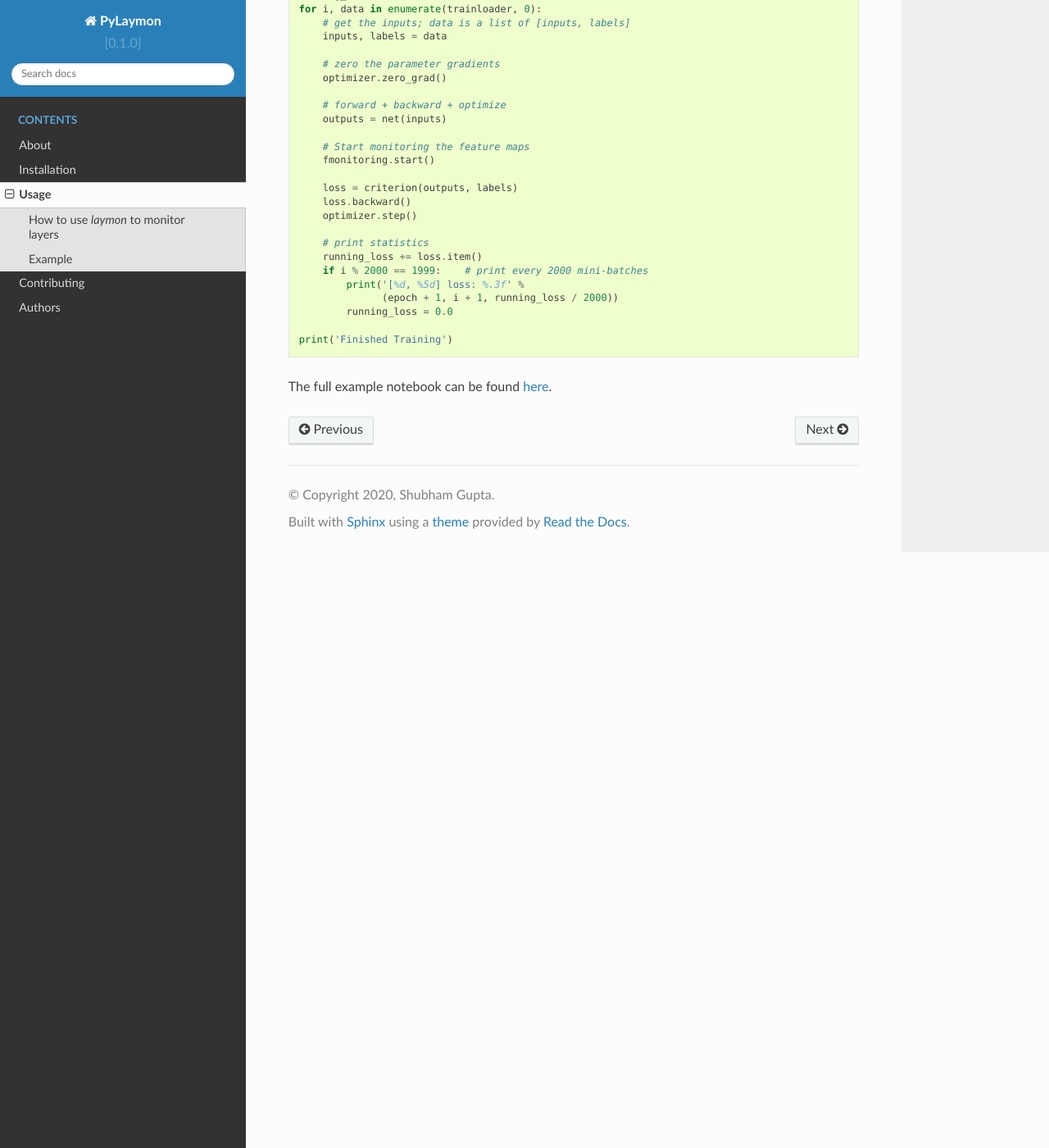
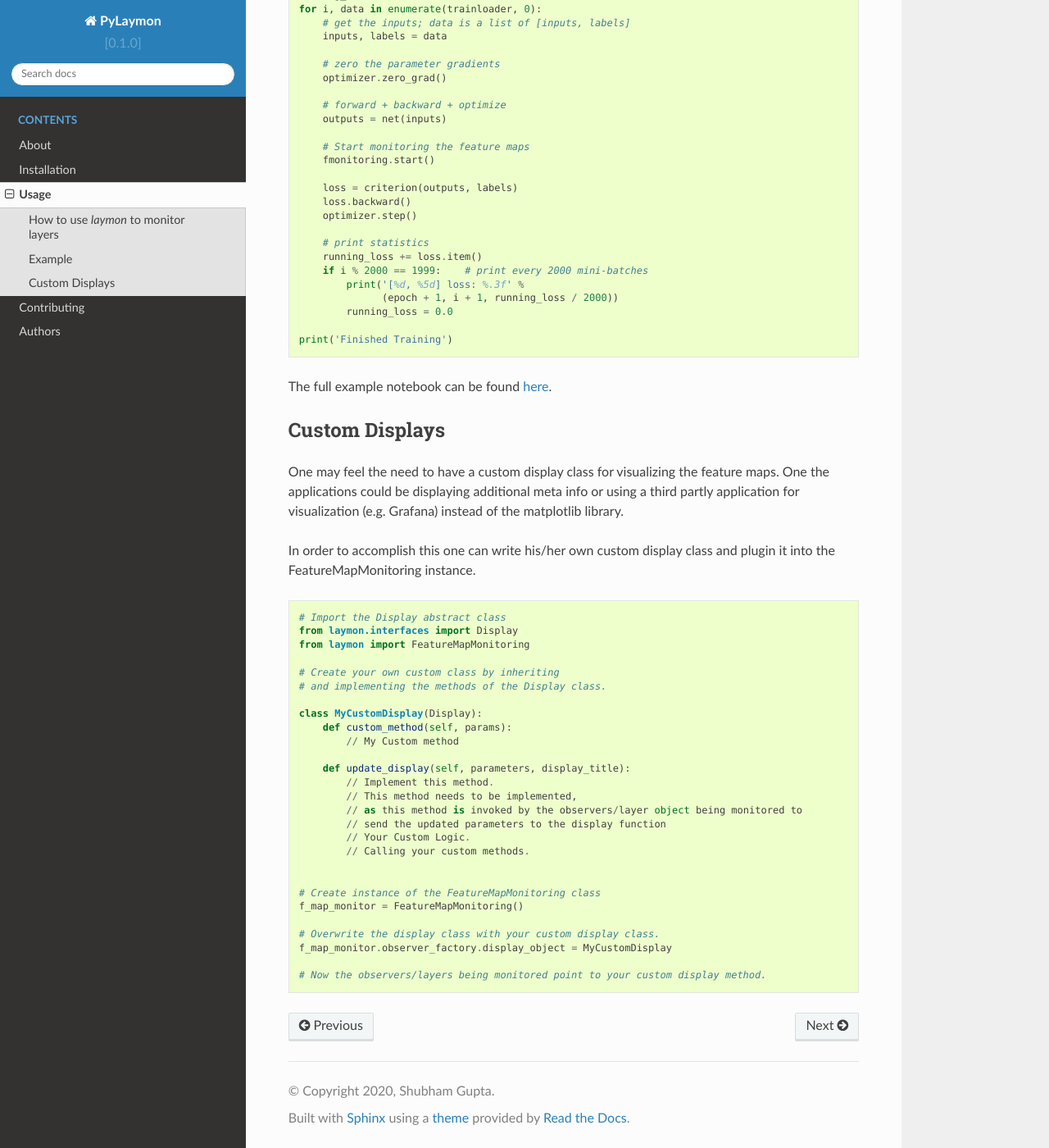
Before and after one commit to shubham3121/laymon, a Sphinx documentation site: the page built from docs/source/usage.rst, in a window 1280 px wide and 1400 px high, scrolled down 1670 px. Shown: the whole window at 82% size. Built offline with Sphinx 7.4.7 and the Read the Docs theme 2.0.0, drawn with Linux system fonts in a browser that asks for light colours.

Commit message:
docs: update usage docs for implementing custom displays.

```diff
--- a/docs/source/usage.rst
+++ b/docs/source/usage.rst
@@ -107,3 +107,41 @@ Below is a sample example::
 The full example notebook can be found here_.
 
 .. _here: https://github.com/shubham3121/laymon/tree/master/examples
+
+
+Custom Displays
+---------------
+
+One may feel the need to have a custom display class for visualizing the feature maps. One the applications could be displaying additional meta info or using a third partly application for visualization (e.g. Grafana) instead of the matplotlib library.
+
+In order to accomplish this one can write his/her own custom display class and plugin it into the FeatureMapMonitoring instance.
+
+::
+
+    # Import the Display abstract class
+    from laymon.interfaces import Display
+    from laymon import FeatureMapMonitoring
+
+    # Create your own custom class by inheriting
+    # and implementing the methods of the Display class.
+
+    class MyCustomDisplay(Display):
+        def custom_method(self, params):
+            // My Custom method
+
+        def update_display(self, parameters, display_title):
+            // Implement this method.
+            // This method needs to be implemented,
+            // as this method is invoked by the observers/layer object being monitored to
+            // send the updated parameters to the display function
+            // Your Custom Logic.
+            // Calling your custom methods.
+
+
+    # Create instance of the FeatureMapMonitoring class
+    f_map_monitor = FeatureMapMonitoring()
+
+    # Overwrite the display class with your custom display class.
+    f_map_monitor.observer_factory.display_object = MyCustomDisplay
+
+    # Now the observers/layers being monitored point to your custom display method.
```
